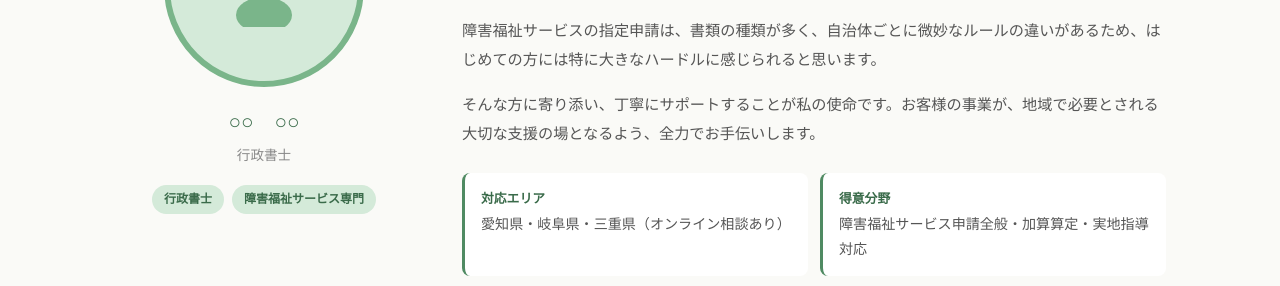
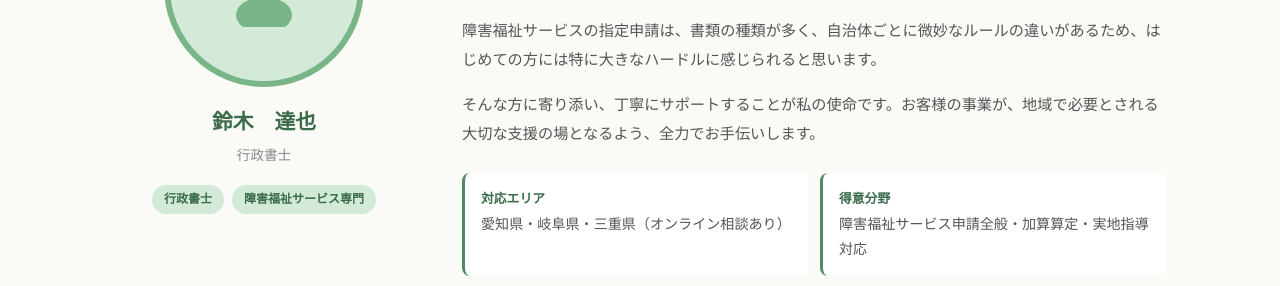
Before and after one commit to kazenoterrace/kazenoterrace.github.io, a Jekyll site: the page built from index.md, in a window 1280 px wide and 900 px high, scrolled down 7176 px. Shown: the part 150-436 px from the top of the window. Built offline with Jekyll 4.4.1, drawn with Linux system fonts in a browser that asks for light colours.

Commit message:
Update _config.yml

```diff
--- a/_config.yml
+++ b/_config.yml
@@ -7,7 +7,7 @@
 # 事務所情報
 office:
   name: "風のテラス行政書士事務所"
-  lawyer: "○○　○○"        # ← 行政書士のお名前に変更してください
+  lawyer: "鈴木　達也"        # ← 行政書士のお名前に変更してください
   phone: "052-750-5612"
   email: "k-office@kazenoterrace.com"
   area: "愛知・岐阜・三重"
```
